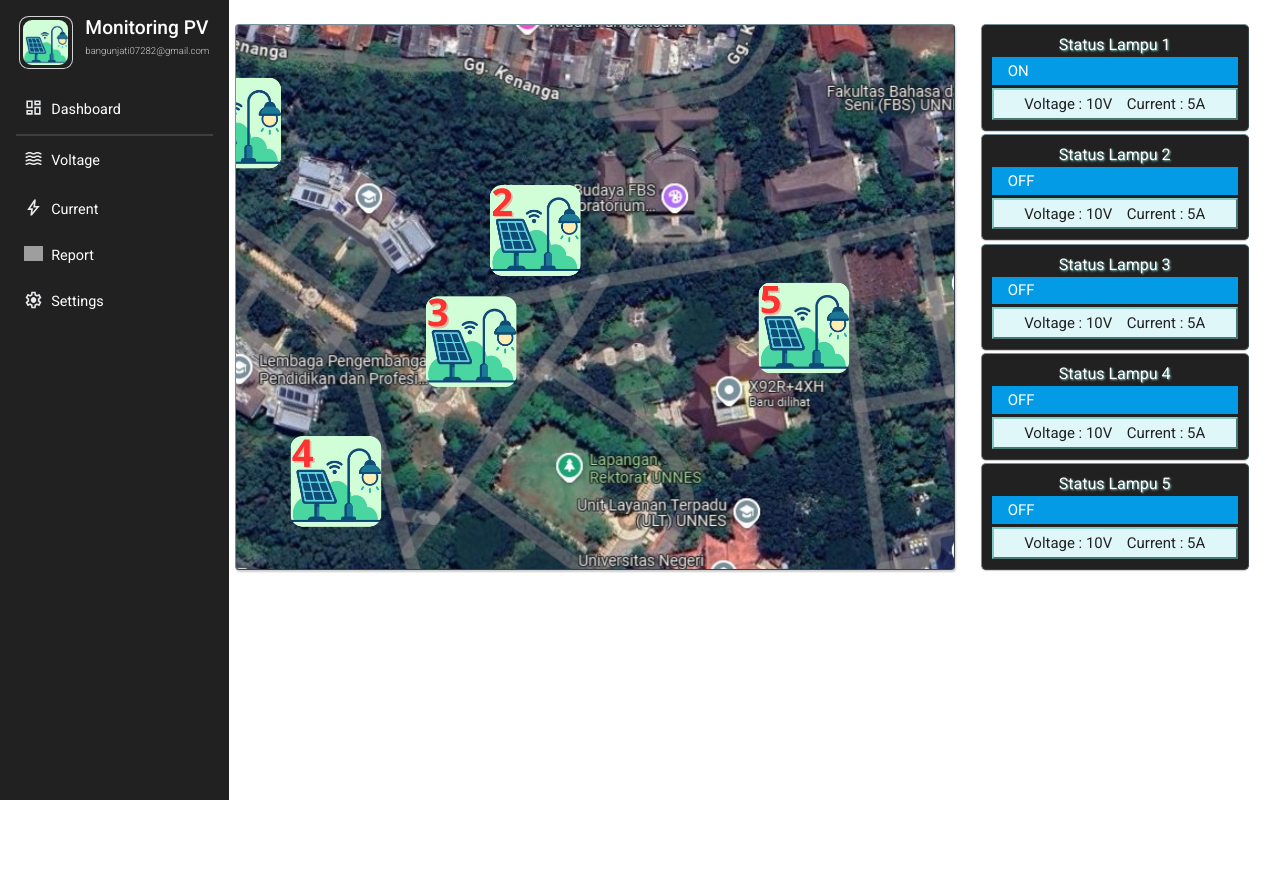
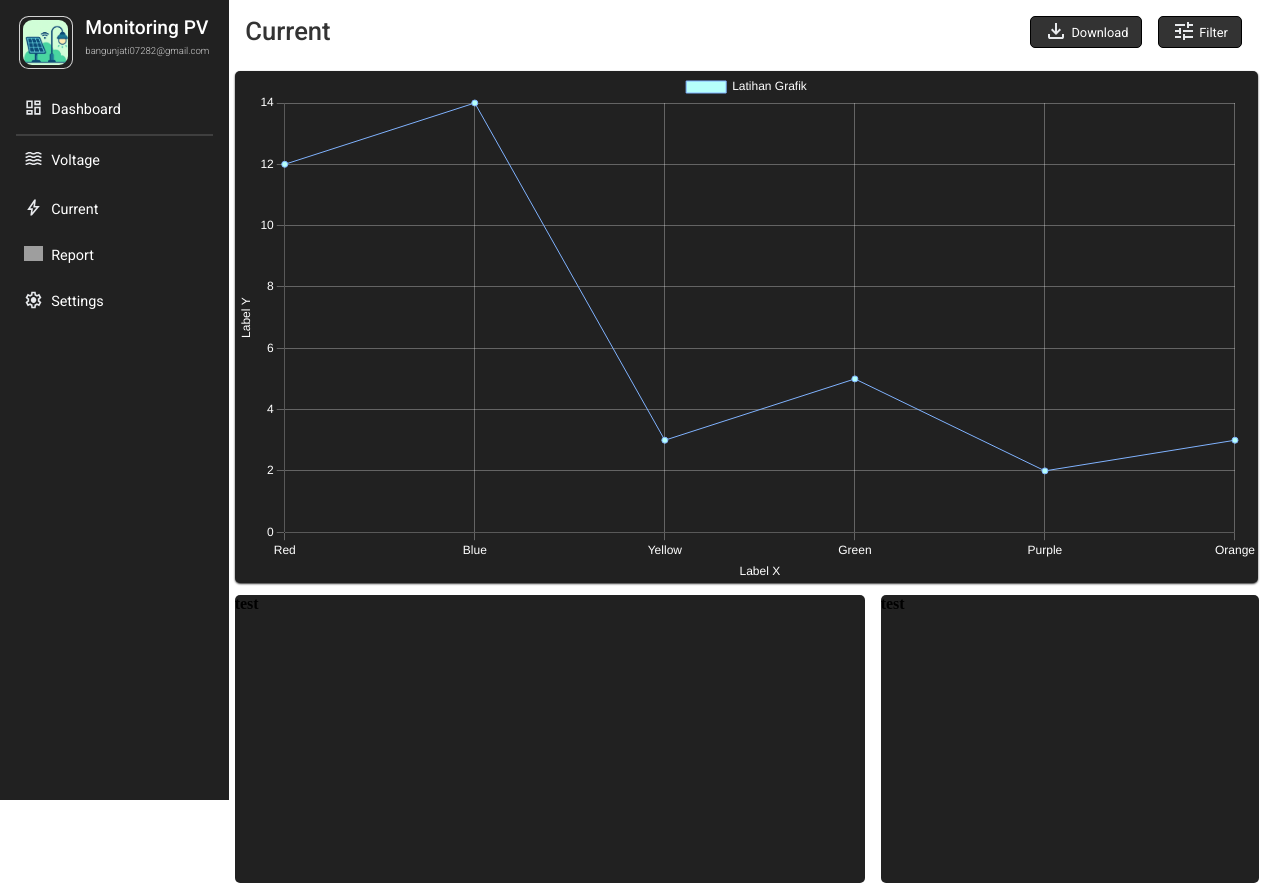
Before and after one commit to Bangun-creature/monitoring-pv, a PHP site: page / in a window 1280 px wide. Before the commit the page ends 800 px from the top, so only its background shows below. Run offline with PHP 8.4, Linux system fonts and the light colour scheme; some web fonts are replaced; grey boxes are pictures that could not be loaded.

Commit message:
Menambahkan file current html dan js

```diff
--- a/index.html
+++ b/index.html
@@ -72,7 +72,7 @@
       </div>
     </nav>
     <main>
-      <div class="main-container" id="dashboard-field">
+      <div class="main-container hidden" id="dashboard-field">
         <div class="main">
           <!-- Tempat gambar -->
         </div>
@@ -195,9 +195,46 @@
           </table>
         </div>
       </div>
+      <div class="current-container" id="current-field">
+        <div class="current-header">
+          <div class="title">
+            <h3>Current</h3>
+          </div>
+          <div class="buttons">
+            <ul>
+              <li>
+                <a href="#"
+                  ><span id="icon-download"
+                    ><img src="assets/download.svg" alt="download" /></span
+                  >Download</a
+                >
+              </li>
+              <li>
+                <a href="#"
+                  ><span id="icon-filter"
+                    ><img src="assets/filter.svg" alt="filter" /></span
+                  >Filter</a
+                >
+              </li>
+            </ul>
+          </div>
+        </div>
+        <div class="current-content">
+          <div class="container-graph">
+            <canvas id="myGraph"></canvas>
+          </div>
+          <div class="container-bottom">
+            <div class="firstDetail">
+              <h4>test</h4>
+            </div>
+            <div class="secondDetail"><h4>test</h4></div>
+          </div>
+        </div>
+      </div>
     </main>
     <script src="https://cdn.jsdelivr.net/npm/chart.js"></script>
     <script src="javascript/voltage.js"></script>
+    <script src="javascript/current.js"></script>
     <script src="javascript/script.js"></script>
   </body>
 </html>
--- /dev/null
+++ b/javascript/current.js
@@ -0,0 +1,56 @@
+const lineChart = document.getElementById("myGraph");
+
+new Chart(lineChart, {
+  type: "line",
+  data: {
+    labels: ["Red", "Blue", "Yellow", "Green", "Purple", "Orange"],
+    datasets: [
+      {
+        label: "Latihan Grafik",
+        data: [12, 14, 3, 5, 2, 3],
+        borderWidth: 1,
+        borderColor: "#80B3FF",
+        backgroundColor: "#B6FFFA",
+        color: "#FFFFFF",
+      },
+    ],
+  },
+  options: {
+    plugins: {
+      legend: {
+        labels: {
+          color: "#FFFFFF",
+        },
+      },
+    },
+    scales: {
+      x: {
+        ticks: {
+          color: "#FFFFFF",
+        },
+        grid: {
+          color: "rgba(255,255,255, 0.3)",
+        },
+        title: {
+          display: true,
+          text: "Label X",
+          color: "#FFFFFF",
+        },
+      },
+      y: {
+        beginAtZero: true,
+        ticks: {
+          color: "#FFFFFF",
+        },
+        grid: {
+          color: "rgba(255,255,255,0.3)",
+        },
+        title: {
+          display: true,
+          text: "Label Y",
+          color: "#FFFFFF",
+        },
+      },
+    },
+  },
+});
--- a/javascript/script.js
+++ b/javascript/script.js
@@ -6,13 +6,22 @@ const settingsButton = document.getElementById("settings");
 
 const dashboardField = document.getElementById("dashboard-field");
 const voltageField = document.getElementById("voltage-field");
+const currentField = document.getElementById("current-field");
 
 dashboardButton.addEventListener("click", (e) => {
   voltageField.classList.add("hidden");
+  currentField.classList.add("hidden");
   dashboardField.classList.remove("hidden");
 });
 
 voltageButton.addEventListener("click", () => {
   dashboardField.classList.add("hidden");
+  currentField.classList.add("hidden");
   voltageField.classList.remove("hidden");
 });
+
+currentButton.addEventListener("click", () => {
+  dashboardField.classList.add("hidden");
+  voltageField.classList.add("hidden");
+  currentField.classList.remove("hidden");
+});
--- a/style.css
+++ b/style.css
@@ -196,20 +196,23 @@ main {
 
 /*Voltage*/
 
-main .voltage-header {
+main .voltage-header,
+main .current-header {
   padding: 1rem 3%;
   display: flex;
   justify-content: space-between;
 }
 
-main .voltage-header .title h3 {
+main .voltage-header .title h3,
+main .current-header .title h3 {
   font-size: 1.6rem;
   font-family: "Roboto", sans-serif;
   font-weight: 500;
   color: rgba(0, 0, 0, 0.8);
 }
 
-main .voltage-container .buttons ul {
+main .voltage-container .buttons ul,
+main .current-container .buttons ul {
   display: flex;
   padding: 0 0.4rem;
   gap: 1rem;
@@ -217,7 +220,8 @@ main .voltage-container .buttons ul {
   list-style: none;
 }
 
-main .voltage-container .buttons ul li a {
+main .voltage-container .buttons ul li a,
+main .current-container .buttons ul li a {
   text-decoration: none;
   border: 1px solid black;
   padding: 0.1rem 0.8rem;
@@ -232,14 +236,17 @@ main .voltage-container .buttons ul li a {
   border-radius: 5px;
 }
 
-main .voltage-container .container-chart {
+main .voltage-container .container-chart,
+main .current-container .container-graph,
+main .current-container .container-bottom {
   padding: 0.4rem 2%;
 
   /* padding: 1rem; */
   /* background-color: rgba(0, 0, 0, 0.8); */
 }
 
-main .voltage-container .container-chart #myChart {
+main .voltage-container .container-chart #myChart,
+main .current-container .container-graph #myGraph {
   background-color: #212121;
   width: 100%;
   box-shadow: 0px 1px 2px rgba(0, 0, 0, 0.8);
@@ -274,6 +281,31 @@ main .voltage-container .table-container table td a {
   box-shadow: 0px 1px 2px rgba(0, 0, 0, 0.8);
 }
 
+/* Current */
+main .current-container .container-bottom {
+  display: grid;
+  grid-template-areas: "firstDetail secondDetail";
+  grid-template-columns: 1fr 0.6fr;
+  gap: 1rem;
+  height: 300px;
+}
+
+main .current-container .container-bottom .firstDetail,
+main .current-container .container-bottom .secondDetail {
+  border-radius: 5px;
+  background-color: #212121;
+}
+
+main .current-container .container-bottom .firstDetail {
+  grid-template-areas: firstDetail;
+  /* background-color: red; */
+}
+
+main .current-container .container-bottom .secondDetail {
+  grid-template-areas: secondDetail;
+  /* background-color: yellow; */
+}
+
 @media screen and (max-width: 1020px) {
   .main-container {
     grid-template-columns: 1fr;
```
Also changed, not shown: current.html (added, +44 -0 lines).
